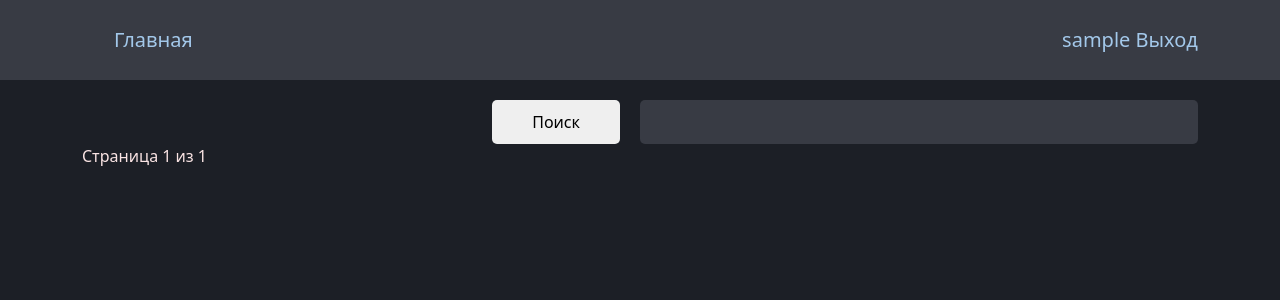
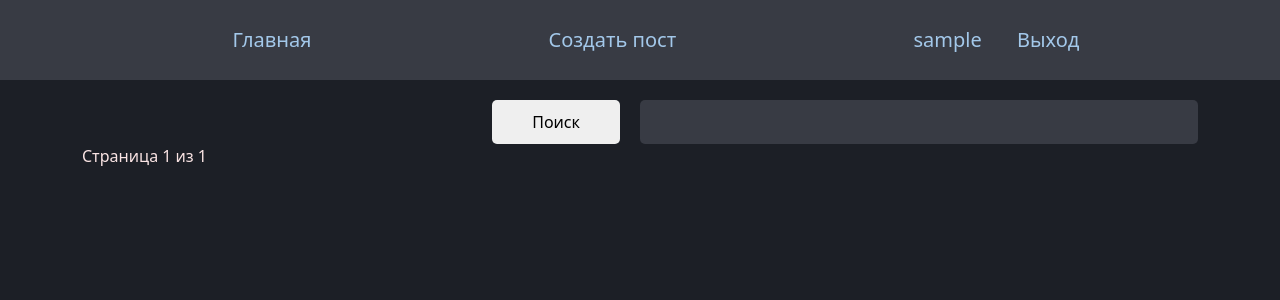
Before and after one commit to gh0sthck/django-blog, a Django app: page / in a window 1280 px wide. Shown: the top 300 px of the page. Run offline with Django 4.2, Linux system fonts and the light colour scheme; the visitor is signed in with stand-in values (Sample User, id 1); data that the repository does not hold is empty; some libraries are stand-ins or nearby versions.

Commit message:
Update comments system

```diff
--- a/blogsite/posts/forms.py
+++ b/blogsite/posts/forms.py
@@ -13,7 +13,7 @@ class EmailPostForm(forms.Form):
 class CommentPostForm(forms.ModelForm):
     class Meta:
         model = Comments
-        fields = ["post", "author", "text"]
+        fields = ["text"]
 
 
 class SearchForm(forms.Form):
--- a/blogsite/posts/views.py
+++ b/blogsite/posts/views.py
@@ -1,12 +1,9 @@
 from typing import List
 
 from django.contrib.auth.decorators import login_required
-from django.contrib.auth.models import User
 from django.core.paginator import Paginator, EmptyPage, PageNotAnInteger
 from django.db.models import QuerySet
-from django.http import Http404, HttpResponse
 from django.shortcuts import render, get_object_or_404
-from django.utils.text import slugify
 from taggit.models import Tag
 
 from .forms import EmailPostForm, CommentPostForm, SearchForm, CreatePostForm
@@ -52,7 +49,10 @@ def post_detail_slug(request, post_slug) -> render:
     if request.method == "POST":
         form = CommentPostForm(request.POST)
         if form.has_changed():
-            form.save()
+            aid = form.save(commit=False)
+            aid.author_id = request.user.id
+            aid.post = Post.objects.get(slug=post_slug)
+            aid.save()
     else:
         form = CommentPostForm()
 
--- a/blogsite/static/styles.css
+++ b/blogsite/static/styles.css
@@ -19,7 +19,7 @@ body {
 nav ul {
     list-style-type: none;
     display: flex;
-    justify-content: space-between;
+    justify-content: space-around;
     align-items: center;
     width: 100%;
     height: 5rem;
--- a/blogsite/templates/base.html
+++ b/blogsite/templates/base.html
@@ -15,8 +15,9 @@
                 <ul>
                     <li><a href="{% url 'all_posts_page' %}">Главная</a></li>
                     {% if user.is_authenticated %}
+                        <li><a href="{% url 'create_post' %}">Создать пост</a></li>
                         <li>
-                            <a href="{% url 'user_page' user.id %}">{{ user.username }}</a>
+                            <a style="margin-right: 30px;" href="{% url 'user_page' user.id %}">{{ user.username }}</a>
                             <a href="{% url 'logout_page' %}">Выход</a>
                         </li>
                     {% else %}
```
Also changed, not shown: blogsite/templates/post_detail.html (+10 -8 lines).
